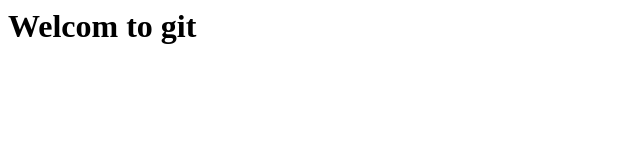
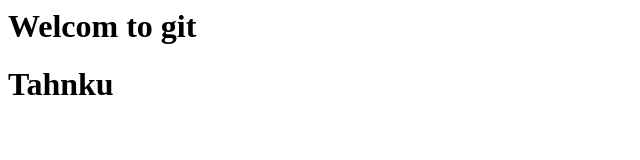
Before and after one commit to b201168/First, a plain HTML site: page index.html in a window 1280 px wide. Shown: the whole page, without its empty margins (0-640 px from the left). Drawn offline with Linux system fonts and the light colour scheme.

Commit message:
Update index.html

```diff
--- a/index.html
+++ b/index.html
@@ -1,3 +1,4 @@
 <html>
 <h1>Welcom to git </h1>
+  <h1>Tahnku</h1>
 </html>
```
